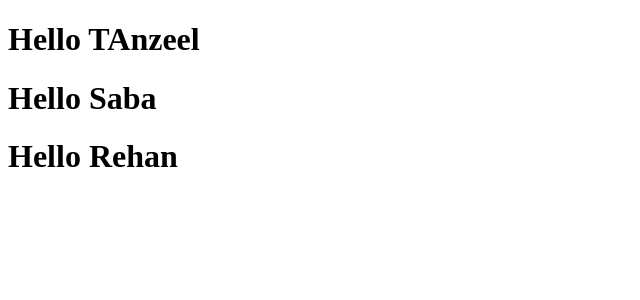
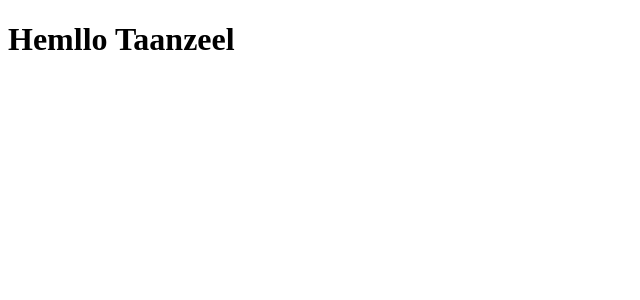
Before and after one commit to tanzgr8/React-Task, a React (Create React App) app: page / in a window 1280 px wide. Shown: the top 300 px of the page, without its empty margins (0-640 px from the left). Built offline with nearby package versions, Linux system fonts and the light colour scheme.

Commit message:
Add state

```diff
--- a/src/Name.js
+++ b/src/Name.js
@@ -1,5 +1,15 @@
-import React from "react";
-const Name= (props) =>{
-  return  <h1>Hello {props.name}</h1>
+import React, { Component } from 'react'
+class Name extends Component{
+state={
+  name:"Taanzeel"
+}
+render() {
+  return (
+    <div>
+      <h1>Hemllo {this.state.name}</h1>
+    </div>
+  )
+}
+
 }
 export default Name;
--- a/src/index.js
+++ b/src/index.js
@@ -1,4 +1,5 @@
 import React from "react";
 import ReactDOM from "react-dom";
-import App from "./App"
-ReactDOM.render(<App name="Tanzeel"/>,document.getElementById("root"));
+// import App from "./App"
+import Name from "./Name";
+ReactDOM.render(<Name />,document.getElementById("root"));
```
